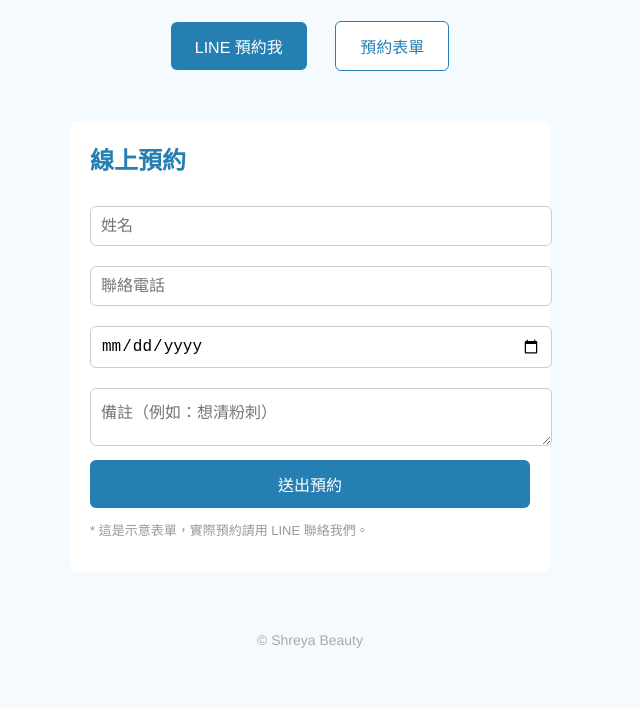
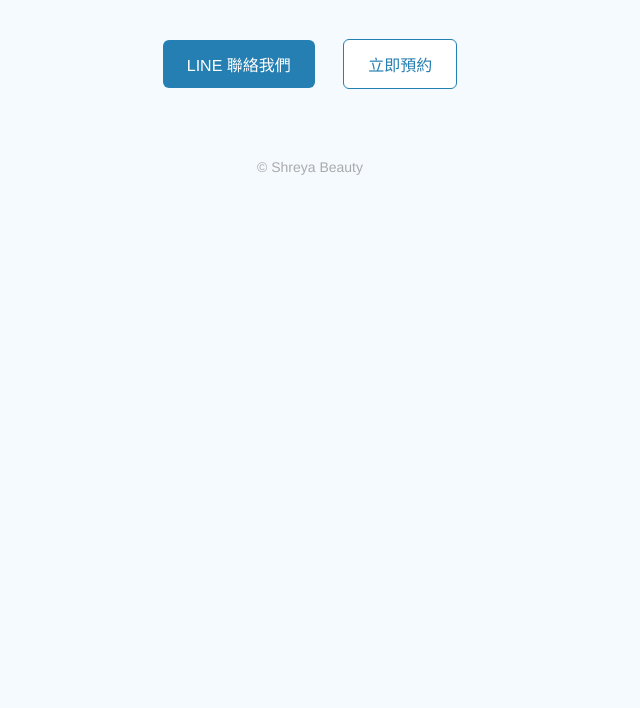
Before and after one commit to Shrey14908/liff-richmenu-demo, a website: page public/index.html in a window 1280 px wide. Shown: the part 184-892 px from the top of the page, without its empty margins (330-970 px from the left). After the commit the page ends 800 px from the top, so only its background shows below. Drawn offline with Linux system fonts and the light colour scheme; files that its build step writes are made by us from their sources.

Commit message:
Add files via upload

```diff
--- a/public/index.html
+++ b/public/index.html
@@ -8,30 +8,14 @@
 </head>
 <body>
   <div class="container">
+    <img src="logo.png" alt="Shreya Logo" class="logo">
     <h1 class="brand">Shreya 美妍平台</h1>
     <p class="tagline">給你的肌膚，最舒適的呵護</p>
     <div class="buttons">
-      <a href="https://line.me/R/ti/p/@610hprfc" class="btn">LINE 預約我</a>
-      <a href="#booking" class="btn secondary">預約表單</a>
+      <a href="https://line.me/R/ti/p/@610hprfc" class="btn">LINE 聯絡我們</a>
+      <a href="https://forms.gle/6fJcozKikPvsKt5o8" class="btn secondary">立即預約</a>
     </div>
-
-    <form id="booking" class="booking-form" onsubmit="submitBooking(event)">
-      <h2>線上預約</h2>
-      <input type="text" placeholder="姓名" required>
-      <input type="tel" placeholder="聯絡電話" required>
-      <input type="date" required>
-      <textarea placeholder="備註（例如：想清粉刺）"></textarea>
-      <button type="submit">送出預約</button>
-      <p class="notice">* 這是示意表單，實際預約請用 LINE 聯絡我們。</p>
-    </form>
-
     <footer>© Shreya Beauty</footer>
   </div>
-  <script>
-    function submitBooking(e) {
-      e.preventDefault();
-      alert("已收到您的預約！我們會盡快與您聯繫～");
-    }
-  </script>
 </body>
 </html>
```
